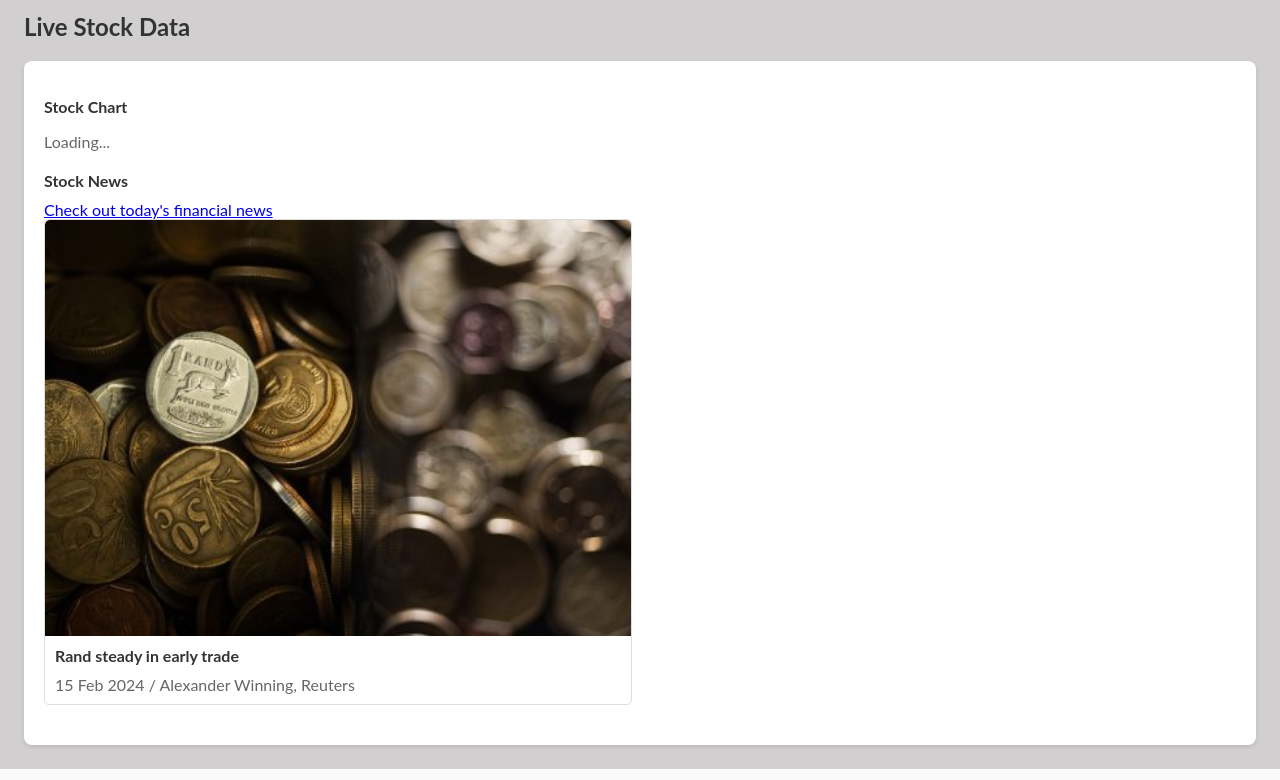
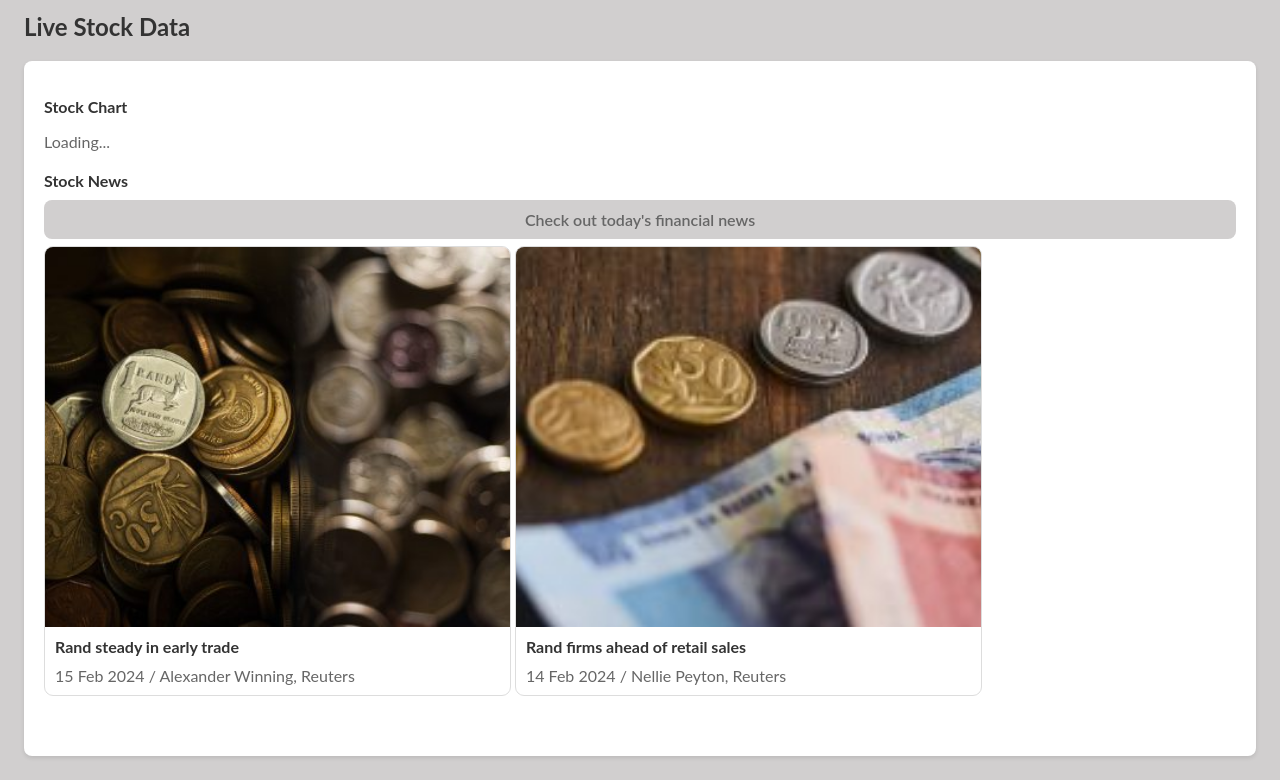
Before and after one commit to Smambo/portfolio-project, a PHP site: page / in a window 1280 px wide. Shown: the part 265-1045 px from the top of the page. Run offline with PHP 8.4, Linux system fonts and the light colour scheme; some libraries are stand-ins or nearby versions.

Commit message:
Last update until API implementation

```diff
--- a/assets/css/styles.css
+++ b/assets/css/styles.css
@@ -106,16 +106,20 @@ body {
 .article {
   margin-bottom: 20px;
   border: 1px solid #ddd;
-  border-radius: 5px;
+  border-radius: 9px;
   overflow: hidden;
-  width: calc(50% - 10px); /* Set width to half of the container width minus margins */
+  width: calc(40% - 10px); /* Set width to half of the container width minus margins */
+  display: inline-block; /* Make articles display inline */
+  vertical-align: top; /*Align articles to the top */
+  box-sizing: border-box;
 }
 
 .article img {
   width: 100%;
-  height: auto;
+  height: 380px;
   display: block;
   border-radius: 5px 5px 0 0; /* Border radius for the image */
+  object-fit: cover;
 }
 
 .article a {
@@ -133,6 +137,20 @@ body {
   color: #666; /* Change color of the p element */
 }
 
+.newslink {
+  border-radius: 8px;
+  background-color: #d1cfcf;
+  padding: 10px;
+  text-align: center;
+  margin-bottom: 7px;
+}
+
+.newslink a {
+  text-decoration: none;
+  color: #666;
+  font-weight: 600;
+}
+
 /* Responsive styles */
 @media screen and (max-width: 768px) {
   .sidenav {
--- a/index.html
+++ b/index.html
@@ -61,7 +61,9 @@
               </div>
               <div id="stockNews">
                   <h3>Stock News</h3>
-                    <a href="https://www.google.com/finance/" target="_blank">Check out today's financial news</a>
+                    <div class="newslink">
+                        <a href="https://www.google.com/finance/" target="_blank">Check out today's financial news</a>
+                    </div>
                     <div class="article">
                         <a href="https://www.moneyweb.co.za/news/markets/rand-steady-in-early-trade-5/" target="_blank">
                             <img src="assets/img/343034791-1-450x320.jpg" alt="Article Image">
@@ -69,7 +71,14 @@
                             <p>15 Feb 2024 / Alexander Winning, Reuters</p>
                         </a>
                     </div>
-
+                    <div class="article">
+                        <a href="https://www.moneyweb.co.za/news/markets/rand-firms-ahead-of-retail-sales/" target="_blank">
+                            <img src="assets/img/AdobeStock_404143417-230x153.jpg" alt="Article Image">
+                            <h3>Rand firms ahead of retail sales</h3>
+                            <p>14 Feb 2024 / Nellie Peyton, Reuters</p>
+                        </a>
+                    </div>
+                    <!--Stock price API-->
                     <div id="AAPL_price"></div>
                     <div id="GOOGL_price"></div>
                     <div id="MSFT_price"></div>
```
